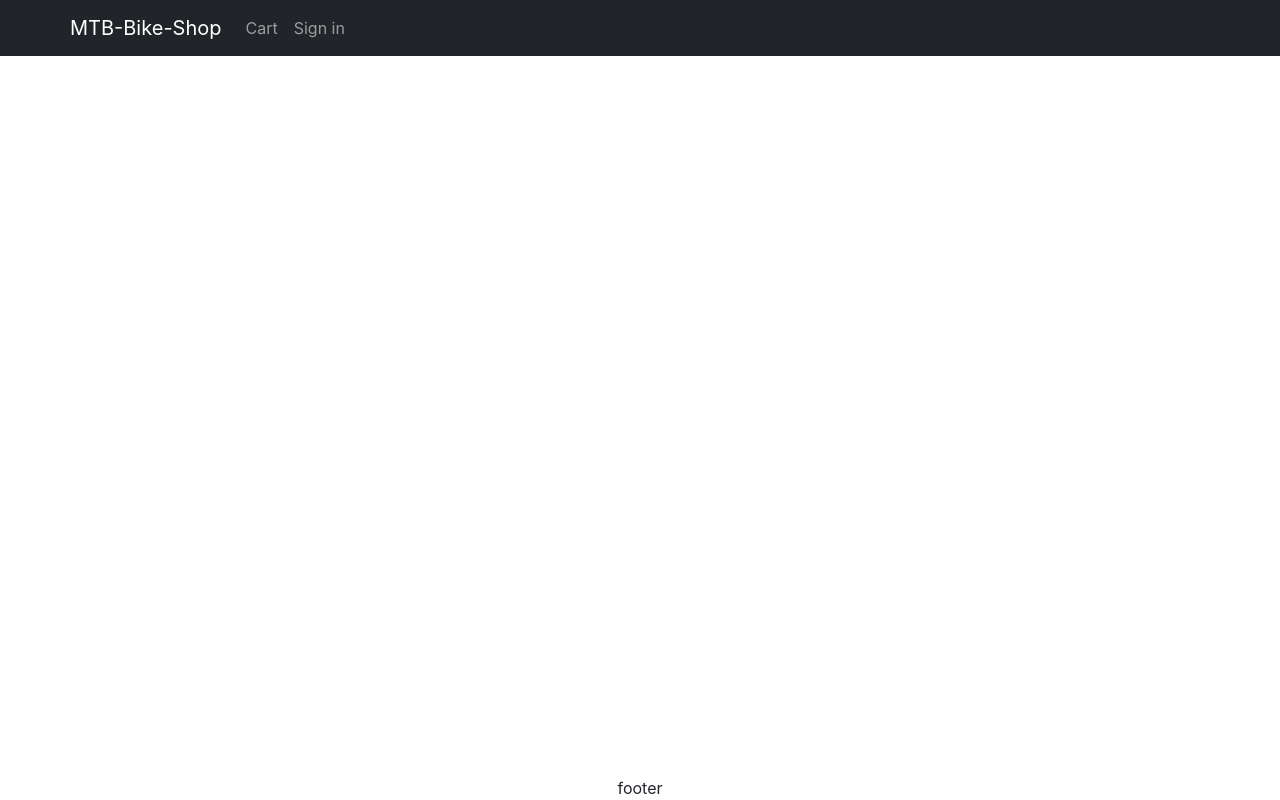
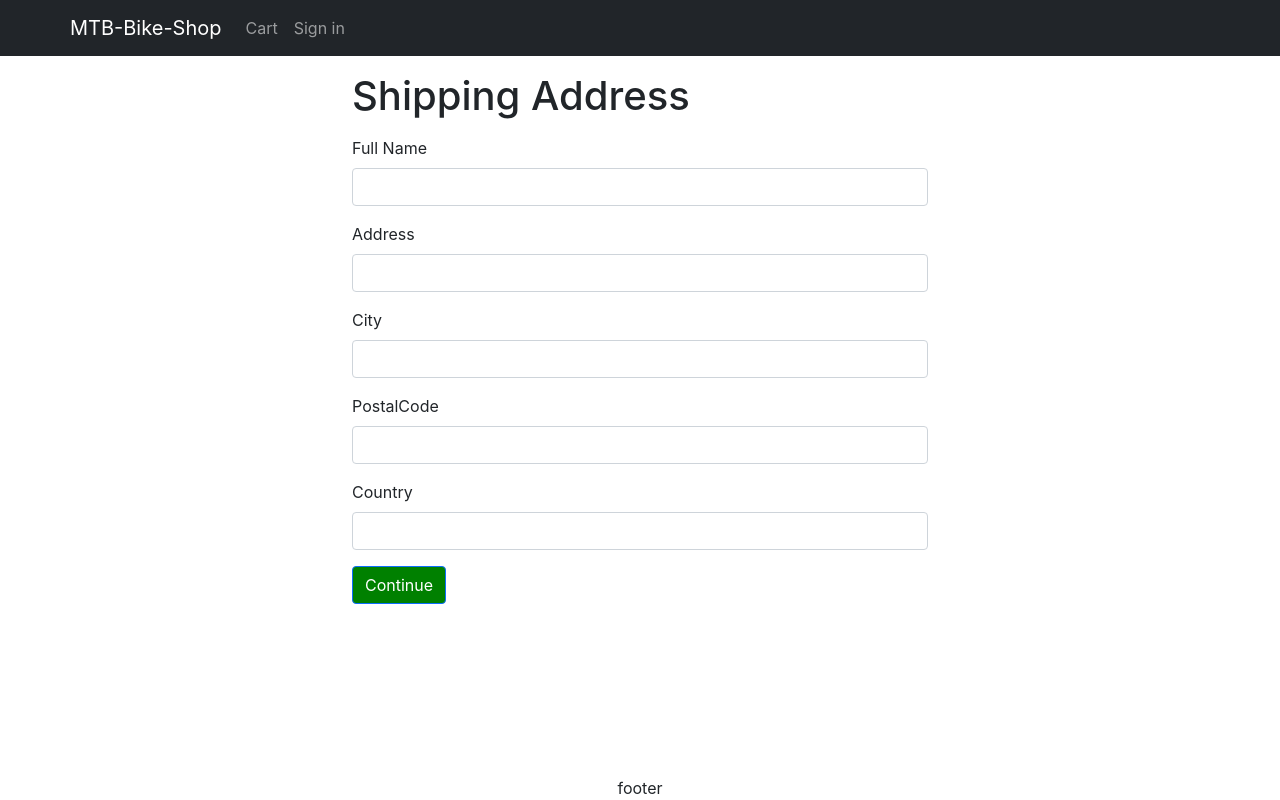
Before and after one commit to cfrancisco726/mtb-bike-shop, a React (Create React App) app in the folder frontend/: page /shipping in a window 1280 px wide. Built offline with nearby package versions, Linux system fonts and the light colour scheme.

Commit message:
values stay on shipping form

```diff
--- a/frontend/src/App.js
+++ b/frontend/src/App.js
@@ -14,6 +14,7 @@
 import CartPage from "./components/CartPage";
 import { ToastContainer } from "react-toastify";
 import "react-toastify/dist/ReactToastify.css";
+import ShippingPage from "./components/ShippingPage";
 
 function App() {
   const { state, dispatch: ctxDispatch } = useContext(Store);
@@ -77,9 +78,10 @@
           <Container className="mt-3">
             <Routes>
               <Route path="/product/:slug" element={<ProductPage />}></Route>
-              <Route path="/" element={<Landing />} />
               <Route path="/signin" element={<SignIn />} />
               <Route path="/cart" element={<CartPage />} />
+              <Route path="/shipping" element={<ShippingPage />} />
+              <Route path="/" element={<Landing />} />
             </Routes>
           </Container>
         </main>
--- a/frontend/src/Store.js
+++ b/frontend/src/Store.js
@@ -7,6 +7,9 @@
     : null,
 
   cart: {
+    shippingAddress: localStorage.getItem("shippingAddress")
+      ? JSON.parse(localStorage.getItem("shippingAddress"))
+      : {},
     cartItems: localStorage.getItem("cartItems")
       ? JSON.parse(localStorage.getItem("cartItems"))
       : [],
@@ -17,6 +20,7 @@
   console.log("action payload", action.payload);
   console.log("action", action);
   console.log("state", state);
+
   switch (action.type) {
     case "CART_ADD_ITEM":
       const newItem = action.payload;
@@ -47,6 +51,14 @@
     case "USER_SIGNOUT": {
       return { ...state, userInfo: null };
     }
+    case "SAVE_SHIPPING_ADDRESS":
+      return {
+        ...state,
+        cart: {
+          ...state.cart,
+          shippingAddress: action.payload,
+        },
+      };
     default:
       return state;
   }
--- /dev/null
+++ b/frontend/src/components/ShippingPage.js
@@ -0,0 +1,106 @@
+import React from "react";
+import { Helmet } from "react-helmet-async";
+import { useState, useContext } from "react";
+import Form from "react-bootstrap/Form";
+import Button from "react-bootstrap/Button";
+import { useNavigate } from "react-router-dom";
+import { Store } from "../Store";
+
+export default function ShippingPage() {
+  const navigate = useNavigate();
+  const { state, dispatch: ctxDispatch } = useContext(Store);
+  const {
+    cart: { shippingAddress },
+  } = state;
+  console.log(shippingAddress);
+  const [fullName, setFullName] = useState(shippingAddress.fullName || "");
+  const [address, setAddress] = useState(shippingAddress.address || "");
+  const [city, setCity] = useState(shippingAddress.city || "");
+  const [postalCode, setPostalCode] = useState(
+    shippingAddress.postalCode || ""
+  );
+  const [country, setCountry] = useState(shippingAddress.country || "");
+
+  const submitHandler = (e) => {
+    e.preventDefault();
+    ctxDispatch({
+      type: "SAVE_SHIPPING_ADDRESS",
+      payload: {
+        fullName,
+        address,
+        city,
+        postalCode,
+        country,
+      },
+    });
+    localStorage.setItem(
+      "shippingAddress",
+      JSON.stringify({
+        fullName,
+        address,
+        city,
+        postalCode,
+        country,
+      })
+    );
+    navigate("/payment");
+  };
+
+  return (
+    <div>
+      <Helmet>
+        <title>Shipping Address</title>
+      </Helmet>
+      <div className="container small-container">
+        <h1 className="my-3">Shipping Address</h1>
+        <Form onSubmit={submitHandler}>
+          <Form.Group className="mb-3" controlId="fullName">
+            <Form.Label>Full Name</Form.Label>
+            <Form.Control
+              value={fullName}
+              onChange={(e) => setFullName(e.target.value)}
+              required
+            />
+          </Form.Group>
+          <Form.Group className="mb-3" controlId="address">
+            <Form.Label>Address</Form.Label>
+            <Form.Control
+              value={address}
+              onChange={(e) => setAddress(e.target.value)}
+              required
+            />
+          </Form.Group>
+          <Form.Group className="mb-3" controlId="city">
+            <Form.Label>City</Form.Label>
+            <Form.Control
+              value={city}
+              onChange={(e) => setCity(e.target.value)}
+              required
+            />
+          </Form.Group>
+          <Form.Group className="mb-3" controlId="postalCode">
+            <Form.Label>PostalCode</Form.Label>
+            <Form.Control
+              value={postalCode}
+              onChange={(e) => setPostalCode(e.target.value)}
+              required
+            />
+          </Form.Group>
+          <Form.Group className="mb-3" controlId="country">
+            <Form.Label>Country</Form.Label>
+            <Form.Control
+              value={country}
+              onChange={(e) => setCountry(e.target.value)}
+              required
+            />
+          </Form.Group>
+          <div className="mb-3">
+            <Button variant="primary" type="submit">
+              Continue
+            </Button>
+          </div>
+        </Form>
+      </div>
+    </div>
+  );
+}
```
